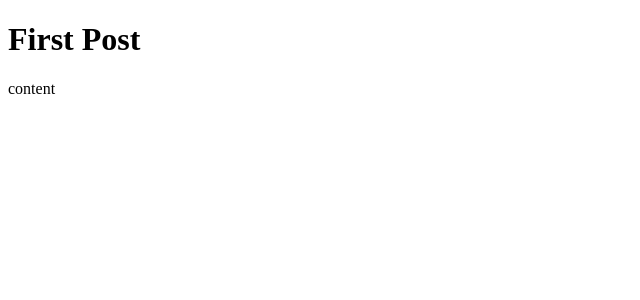
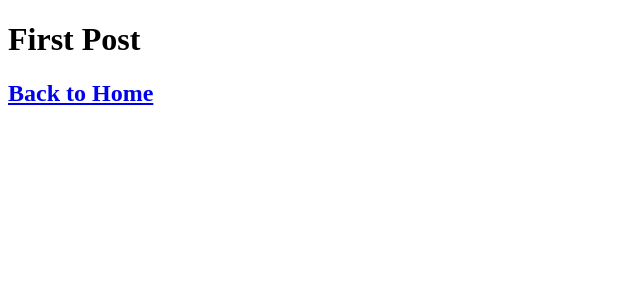
Before and after one commit to tarorin0305/nextjs-tutorial, a Next.js app: page /posts/first-post in a window 1280 px wide. Shown: the top 300 px of the page, without its empty margins (0-640 px from the left). Built offline with nearby package versions, Linux system fonts and the light colour scheme.

Commit message:
add Link tag

```diff
--- a/pages/index.js
+++ b/pages/index.js
@@ -1,4 +1,5 @@
 import Head from 'next/head'
+import Link from 'next/link'
 
 export default function Home() {
   return (
@@ -10,7 +11,10 @@
 
       <main>
         <h1 className="title">
-          Learn <a href="https://nextjs.org">Next.js!</a>
+          Read{' '}
+          <Link href="/posts/first-post">
+            <a>this page!</a>
+          </Link>
         </h1>
 
         <p className="description">
--- a/pages/posts/first-post.js
+++ /dev/null
@@ -1,10 +0,0 @@
-export default function FirstPost() {
-  return (
-    <>
-      <h1>First Post</h1>
-      <div>
-        <p>content</p>
-      </div>
-    </>
-  )
-}
--- /dev/null
+++ b/pages/posts/first-post.jsx
@@ -0,0 +1,14 @@
+import Link from 'next/link'
+
+export default function FirstPost() {
+  return (
+    <>
+      <h1>First Post</h1>
+      <h2>
+        <Link href="/">
+          <a>Back to Home</a>
+        </Link>
+      </h2>
+    </>
+  )
+}
```
